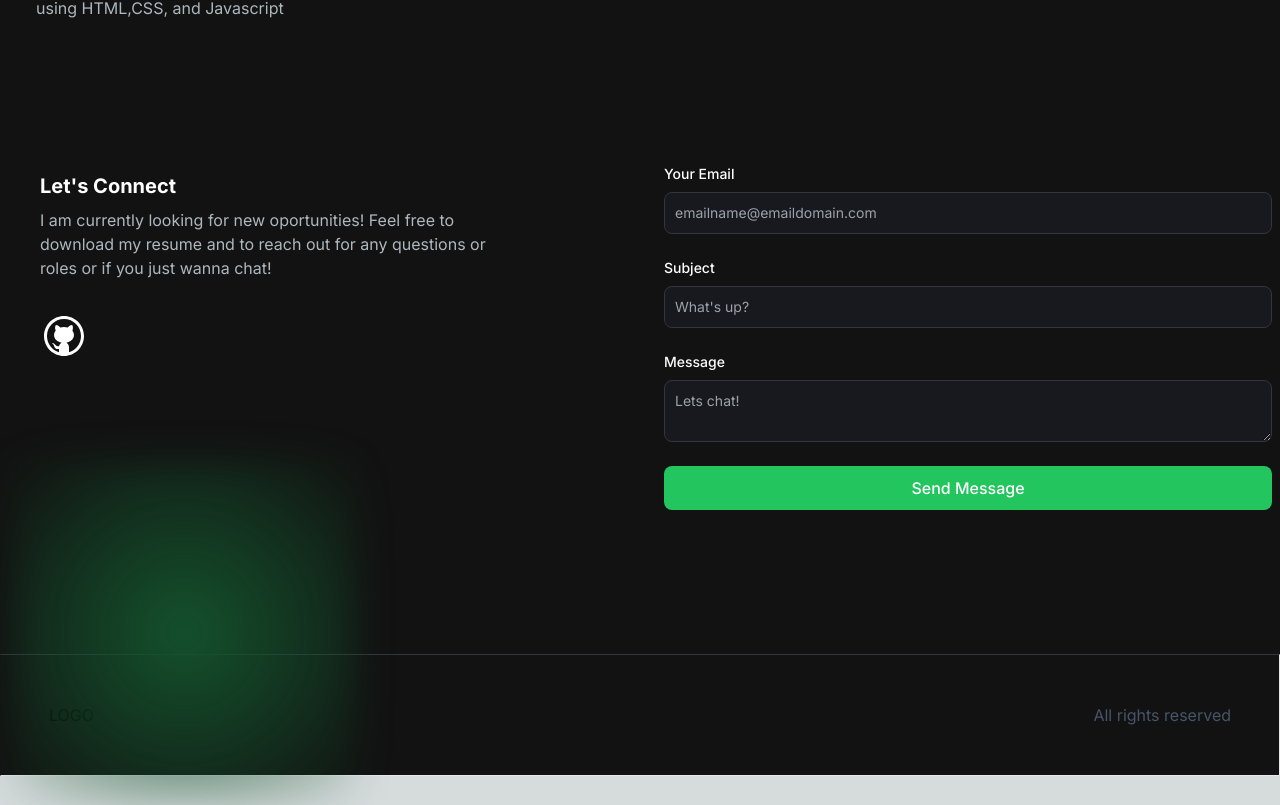
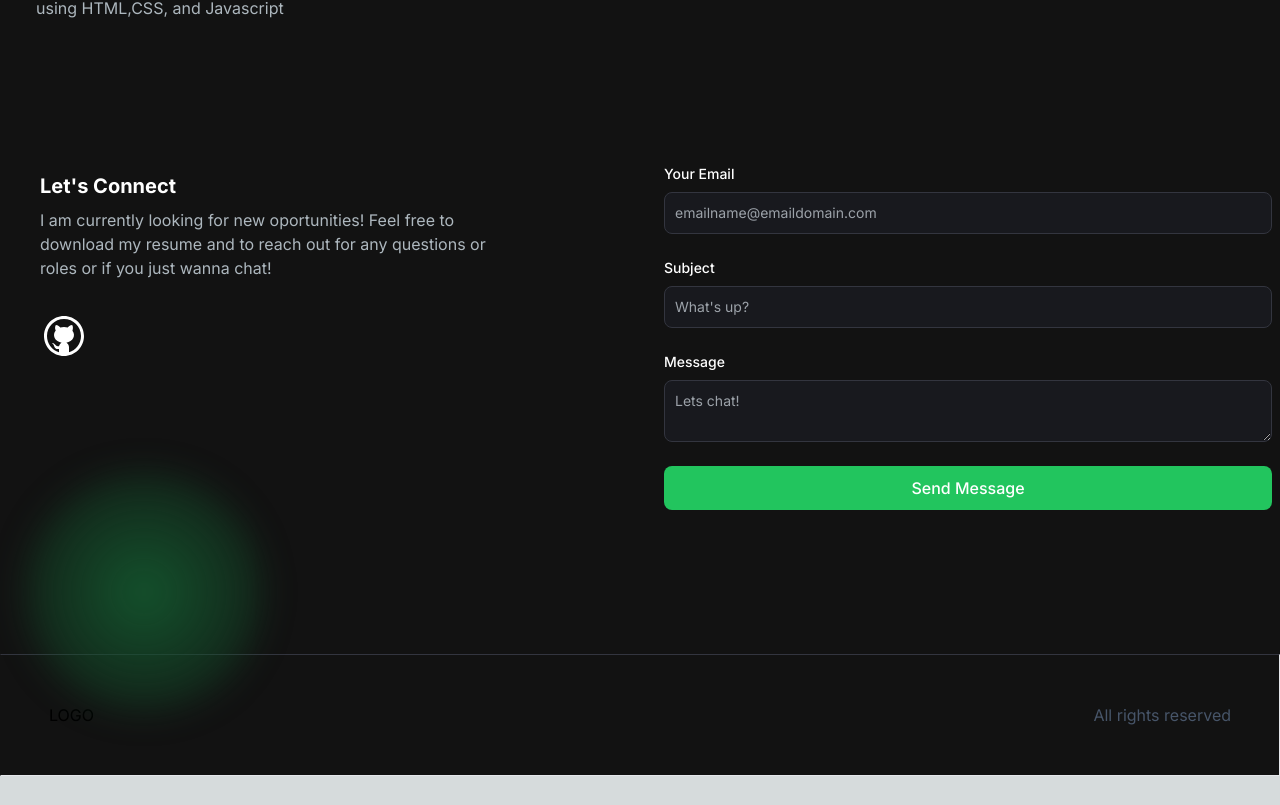
Before and after one commit to jnmii/portfolio-website, a Next.js app: page / in a window 1280 px wide. Shown: the part 2232-3037 px from the top of the page. After the commit the page ends 3008 px from the top, so only its background shows below. Built offline with nearby package versions, Linux system fonts and the light colour scheme.

Commit message:
bugs fixed

```diff
--- a/app/components/AboutSection.jsx
+++ b/app/components/AboutSection.jsx
@@ -66,7 +66,7 @@ const AboutSection = () => {
         <div className="mt-4 md:mt-0 text-left flex flex-col h-full">
           <h2 className="text-4xl font-bold text-white mb-4">About Me</h2>
           <p className="text-base lg:text-lg">
-            Hi there, I'm a dedicated self-learner who is passionate about
+            Hi there, I&apos;m a dedicated self-learner who is passionate about
             technology and its endless possibilities. With a deep love for
             creating innovative solutions, I thrive on the excitement of
             tackling new challenges. My extensive skill set includes JavaScript,
@@ -77,7 +77,7 @@ const AboutSection = () => {
             acquire and master new skills. I believe that adaptability and a
             thirst for knowledge are essential qualities in the ever-evolving
             field of software development. As a team player and a diligent
-            worker, I'm excited about the opportunity to contribute to your
+            worker, I&apos;m excited about the opportunity to contribute to your
             projects and help your team reach new heights.
           </p>
           <div className="flex flex-row justify-start mt-8">
--- a/app/components/EmailSection.jsx
+++ b/app/components/EmailSection.jsx
@@ -38,19 +38,19 @@ const EmailSection = () => {
   return (
     <section className="grid ml-10 mr-2 md:grid-cols-2 my-12 md:my-12 py-24 gap-4 relative">
       <motion.div  animate={{
-        scale: [1, 2, 2, 1, 1],
+        scale: [1, 1, 1, 1, 1],
         rotate: [0, 0, 180, 180, 0],
         borderRadius: ["0%", "0%", "50%", "50%", "0%"]
       }}
       transition={{
-        duration: 2,
+        duration: 10,
         ease: "easeInOut",
         times: [0, 0.2, 0.5, 0.8, 1],
         repeat: Infinity,
         repeatDelay: 1
-      }} className="bg-[radial-gradient(ellipse_at_center,_var(--tw-gradient-stops))] from-primary-900 to-transparent rounded-full h-80 w-80 z-0 blur-lg absolute top-3/4 -left-4 transform -translate-x-1/2"></motion.div>
+      }} className="bg-[radial-gradient(ellipse_at_center,_var(--tw-gradient-stops))] from-primary-900 to-transparent rounded-full h-60 w-60 z-10 blur-lg absolute top-3/4 -left-4 transform -translate-x-1/2"></motion.div>
       <div className="z-10">
-        <h5 className="text-xl font-bold text-white my-2">Let's Connect</h5>
+        <h5 className="text-xl font-bold text-white my-2">Let&apos;s Connect</h5>
         <p className="text-[#ADB7BE]  mb-8 max-w-md">
           I am currently looking for new oportunities! Feel free to download my
           resume and to reach out for any questions or roles or if you just
--- a/app/components/HeroSection.jsx
+++ b/app/components/HeroSection.jsx
@@ -16,7 +16,7 @@ const HeroSection = () => {
         >
           <h1 className="text-white mb-4 text-4xl sm:text-5xl  lg:text-8xl lg:leading-normal  font-extrabold">
             <span className="text-transparent bg-clip-text bg-gradient-to-r from-primary-600 to-secondary-400 ">
-              Hello, I'm{" "}
+              Hello, I&apos;m{" "}
             </span>
             <br></br>
             <TypeAnimation
```
